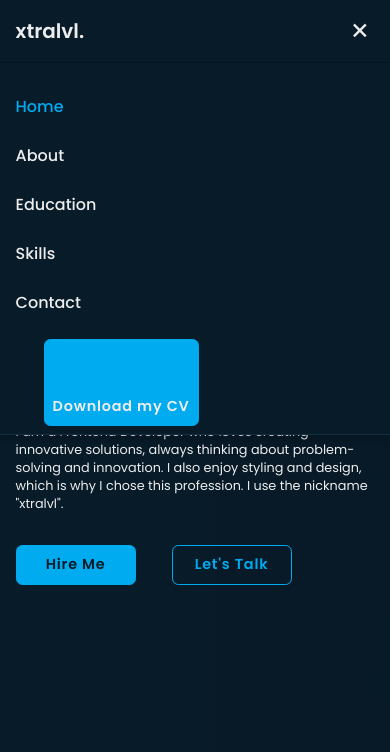
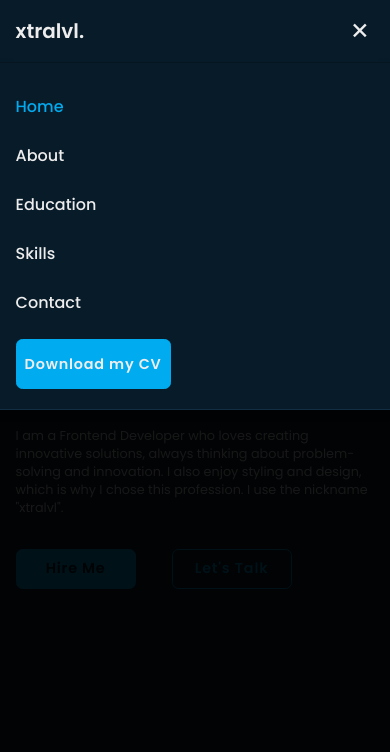
Before and after one commit to xtralvl/portfolio-website, a website built with Vite: page my-app/index.html in a window 390 px wide. Both pictures are taken after a click on the element 360 px from the left and 30 px from the top of the page. Shown: the top 752 px of the page. Built offline with nearby package versions, Linux system fonts and the light colour scheme.

Commit message:
overlay fade

```diff
--- a/my-app/index.html
+++ b/my-app/index.html
@@ -11,6 +11,8 @@
 <body>
 
   <!-- HEADER DESIGN -->
+  <div id="overlay" class="overlay hidden"></div>
+
    <header class="header" >
     <a href="https://github.com/xtralvl" class="logo">xtralvl.<span class="animate" style="--i:1;"></span></a>
 
@@ -85,29 +87,33 @@
         <h3 class="title">Education</h3>
 
         <div class="education-box">
+
           <div class="education-content">
             <div class="content">
-              <div class="year"><i class='bx bxs-calendar'></i></i> 2025</div>
-              <h3>Fronted Development - Codecademy</h3>
-              <p>Lorem ipsum dolor sit amet consectetur, adipisicing elit. Omnis corrupti molestiae, magni ipsa atque architecto, reiciendis est cupiditate voluptates quisquam laudantium laboriosam. Nostrum aspernatur eveniet perspiciatis laboriosam. Harum, quod fuga!</p>
+              <div class="year"><i class='bx bxs-calendar'></i></i> 2025-2026</div>
+              <h3>Fronted Development - Masterfield Training</h3>
+              <p>I participated in an intensive 6-month bootcamp, where I enhanced my existing knowledge and expanded it with skills such as Node.js, React, Jest, CI/CD, Agile methodologies, SEO, REST, AJAX, CRUD, NoSQL, build processes, and more.</p>
+            </div>
+          </div>
+
+
+          <div class="education-content">
+            <div class="content">
+              <div class="year"><i class='bx bxs-calendar'></i></i> 2025-2026</div>
+              <h3>Fronted Development - Frontend Mentor</h3>
+              <p>I have completed several projects based on Figma designs, including landing pages, games, applications, and e-commerce pages.</p>
             </div>
           </div>
 
           <div class="education-content">
             <div class="content">
-              <div class="year"><i class='bx bxs-calendar'></i></i> 2025-2026</div>
-              <h3>Fronted Development - Masterfield</h3>
-              <p>Lorem ipsum dolor sit amet consectetur, adipisicing elit. Omnis corrupti molestiae, magni ipsa atque architecto, reiciendis est cupiditate voluptates quisquam laudantium laboriosam. Nostrum aspernatur eveniet perspiciatis laboriosam. Harum, quod fuga!</p>
+              <div class="year"><i class='bx bxs-calendar'></i></i> 2025</div>
+              <h3>Fronted Development - Codecademy</h3>
+              <p>I started my studies here, where I learned, among other things, to use the CLI, SCSS, HTML, a11y, Node, Vite, basic JavaScript and TypeScript, API, the DOM, UX/UI, Git, and Figma, etc..</p>
             </div>
           </div>
 
-          <div class="education-content">
-            <div class="content">
-              <div class="year"><i class='bx bxs-calendar'></i></i> 2025-2026</div>
-              <h3>Fronted Development - Self-study</h3>
-              <p>Lorem ipsum dolor sit amet consectetur, adipisicing elit. Omnis corrupti molestiae, magni ipsa atque architecto, reiciendis est cupiditate voluptates quisquam laudantium laboriosam. Nostrum aspernatur eveniet perspiciatis laboriosam. Harum, quod fuga!</p>
-            </div>
-          </div>
+
         </div>
       </div>
 
--- a/my-app/src/main.ts
+++ b/my-app/src/main.ts
@@ -1,21 +1,54 @@
 import './styles.scss'
 
-// toggle icon navbar
-let menuIcon = document.querySelector('#menu-icon') as HTMLDivElement;
-let navbar = document.querySelector('.navbar');
+// --- ELEMENTEK ---
+const menuIcon = document.querySelector('#menu-icon') as HTMLDivElement;
+const navbar = document.querySelector('.navbar') as HTMLElement;
+const overlay = document.getElementById('overlay') as HTMLElement;
+const scrollTopBtn = document.getElementById('scroll-to-top-arrow') as HTMLButtonElement;
+const sections = document.querySelectorAll('section');
+const navLinks = document.querySelectorAll('header nav a');
 
-    menuIcon.onclick = () => {
-        menuIcon.classList.toggle('bx-x');
-        navbar!.classList.toggle('active');
+// --- FUNKCIÓK ---
+const showOverlay = () => {
+    overlay.style.visibility = 'visible';
+    overlay.classList.add('active');
+};
 
-}
+const hideOverlay = () => {
+    overlay.classList.remove('active');
 
+    const handler = () => {
+        if (!overlay.classList.contains('active')) {
+            overlay.style.visibility = 'hidden';
+        }
+        overlay.removeEventListener('transitionend', handler);
+    };
 
-// scroll sections
+    overlay.addEventListener('transitionend', handler);
+};
 
-// scroll to top button
-let scrollTopBtn = document.getElementById('scroll-to-top-arrow') as HTMLButtonElement;
+const closeMenu = () => {
+    menuIcon.classList.remove('bx-x');
+    navbar.classList.remove('active');
+    hideOverlay();
+};
 
+// --- MENÜ TOGGLE ---
+menuIcon.onclick = () => {
+    menuIcon.classList.toggle('bx-x');
+    navbar.classList.toggle('active');
+
+    if (navbar.classList.contains('active')) {
+        showOverlay();
+    } else {
+        hideOverlay();
+    }
+};
+
+// --- OVERLAY KATTINTÁS ---
+overlay.addEventListener('click', closeMenu);
+
+// --- SCROLL TO TOP ---
 scrollTopBtn?.addEventListener('click', () => {
     window.scrollTo({
         top: 0,
@@ -23,41 +56,31 @@ scrollTopBtn?.addEventListener('click', () => {
     });
 });
 
+// --- SCROLL ANIMÁCIÓ ÉS NAVLINK AKTIVÁLÁS ---
+window.addEventListener('scroll', () => {
+    const top = window.scrollY;
 
-let sections = document.querySelectorAll('section');
-let navLinks = document.querySelectorAll('header nav a');
-
-window.onscroll = () => {
     sections.forEach(sec => {
-        let top = window.scrollY;
-        let offset = sec.offsetTop - 100;
-        let height = sec.offsetHeight;
-        let id = sec.getAttribute('id');
+        const offset = sec.offsetTop - 100;
+        const height = sec.offsetHeight;
+        const id = sec.getAttribute('id');
 
         if (top >= offset && top < offset + height) {
-            //active navbar links
-            navLinks.forEach(links => {
-                links.classList.remove('active');
-                document.querySelector('header nav a[href*='+ id + ']')?.classList.add('active');
-            });
-            // active sections for animation on scroll //
+            navLinks.forEach(link => link.classList.remove('active'));
+            document.querySelector(`header nav a[href*="${id}"]`)?.classList.add('active');
+
             sec.classList.add('show-animate');
-        }
-
-        else {
+        } else {
             sec.classList.remove('show-animate');
         }
-
-    })
+    });
 
     // sticky header
-    let header = document.querySelector('header');
+    const header = document.querySelector('header');
+    header?.classList.toggle('sticky', top > 100);
 
-    header?.classList.toggle('sticky', window.scrollY > 100)
-
-    // remove toggle icon and navbar when click navbar links (scroll)
-    menuIcon.classList.remove('bx-x');
-    navbar!.classList.remove('active');
-
-
-}
+    // scrollnál bezárja a menüt, ha nyitva van
+    if (navbar.classList.contains('active')) {
+        closeMenu();
+    }
+});
--- a/my-app/src/styles.scss
+++ b/my-app/src/styles.scss
@@ -52,6 +52,21 @@ body {
     font-size: 2.5rem;
     color: var(--text-color);
     font-weight: 600;
+}
+
+// SCSS
+#overlay {
+    position: fixed;
+    inset: 0;
+    background: rgba(0,0,0,0.9);
+    opacity: 0;
+    visibility: hidden;
+    transition: opacity 1s ease;
+    z-index: 100;
+}
+
+#overlay.active {
+    opacity: 1;
 }
 
 .navbar {
@@ -577,7 +592,7 @@ span {
     width: 85%;
 }
 .skills-column:nth-child(2) .skills-content .progress:nth-child(3) .bar span {
-    width: 60%;
+    width: 80%;
 }
 .skills-column:nth-child(2) .skills-content .progress:nth-child(4) .bar span {
     width: 40%;
@@ -752,11 +767,19 @@ span {
     html {
         font-size: 55%;
     }
+
 }
 
 @media (max-width: 991px) {
     header {
         padding: 2rem 4% !important;
+    }
+
+    #home {
+
+        h3 {
+            margin-bottom: 3rem;
+        }
     }
 
     section {
@@ -776,6 +799,32 @@ span {
     .header {
         background: var(--bg-color) !important;
     }
+
+    .navbar button {
+        font-size: 1.7rem;
+        background: #00abf0;
+        color: var(--text-color);
+        font-weight: 500;
+        margin-left: 3.5rem;
+        transition: .3s;
+        position: relative;
+        width: auto;
+        height: 100%;
+        border: .2rem solid var(--main-color);
+        border-radius: .8rem;
+        font-size: 1.8rem;
+        font-weight: 600;
+        letter-spacing: .1rem;
+        z-index: 1;
+        overflow: hidden;
+        padding: 0 1rem;
+        margin: 0;
+        margin-bottom: 1.5rem;
+        display: flex;
+        justify-content: center;
+        align-items: center;
+    }
+
 
     #menu-icon {
         display: block;
--- /dev/null
+++ b/my-app/vite.config.ts
@@ -0,0 +1,5 @@
+import { defineConfig } from 'vite';
+
+export default defineConfig({
+  base: './', // relatív útvonal a Netlify-hoz
+});
```
Also changed, not shown: my-app/src/mobile.scss (deleted).
